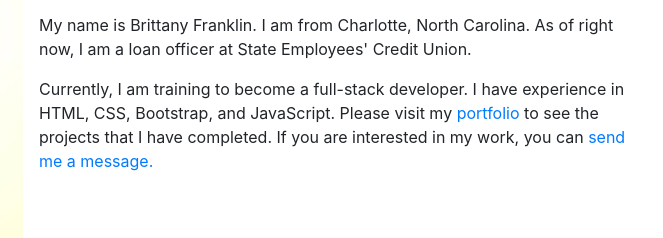
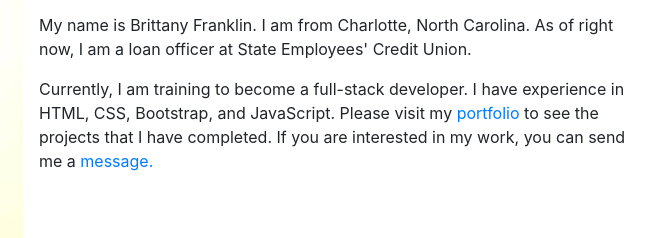
Before and after one commit to brittmoni/Bootstrap-Portfolio, a plain HTML site: page index.html in a window 1280 px wide. Shown: the part 134-372 px from the top of the page, 425-1088 px from the left. Drawn offline with nearby package versions, Linux system fonts and the light colour scheme.

Commit message:
Small portfolio update

```diff
--- a/index.html
+++ b/index.html
@@ -31,7 +31,7 @@
           <h2 class="mt-0 header">About Me</h2>
           <hr>
           <p>My name is Brittany Franklin. I am from Charlotte, North Carolina. As of right now, I am a loan officer at State Employees' Credit Union.</p>
-          <p>Currently, I am training to become a full-stack developer. I have experience in HTML, CSS, Bootstrap, and JavaScript. Please visit my <a href="portfolio.html">portfolio</a> to see the projects that I have completed. If you are interested in my work, you can <a href="contact.html">send me a message.</a></p>
+          <p>Currently, I am training to become a full-stack developer. I have experience in HTML, CSS, Bootstrap, and JavaScript. Please visit my <a href="portfolio.html">portfolio</a> to see the projects that I have completed. If you are interested in my work, you can send me a <a href="contact.html">message.</a></p>
         </div>
     </div>
     </div>
```
